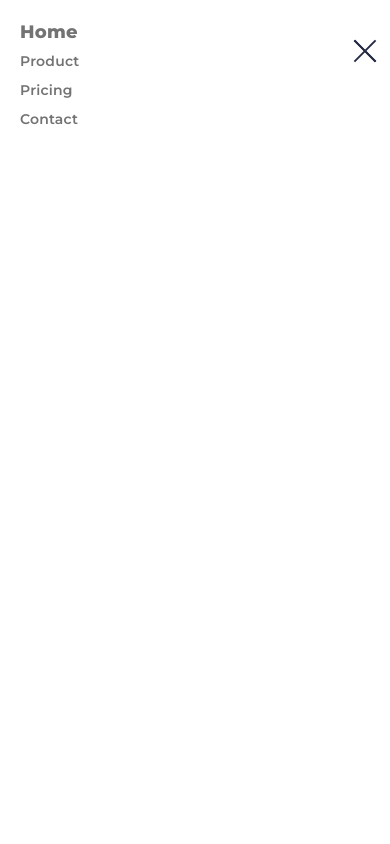
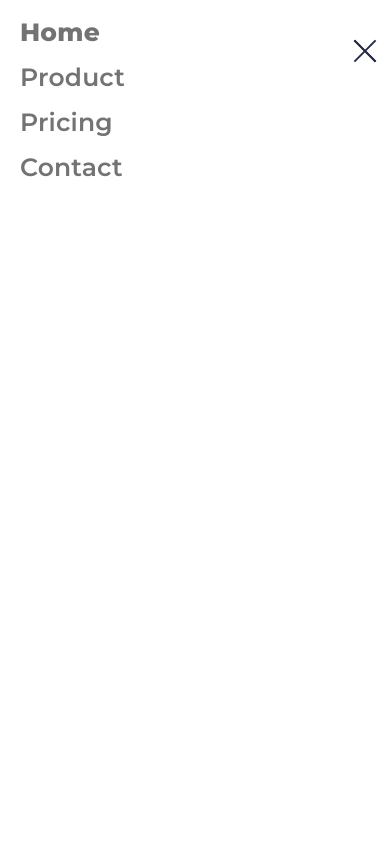
Before and after one commit to m-uson/relvise, a plain HTML site: page index.html in a window 390 px wide. Both pictures are taken after a click on the element 370 px from the left and 50 px from the top of the page. Shown: the top 844 px of the page. Drawn offline with nearby package versions, Linux system fonts and the light colour scheme.

Commit message:
new changes

```diff
--- a/js/index.js
+++ b/js/index.js
@@ -1,10 +1,12 @@
 const navItems = document.querySelectorAll(".header__menu li a");
 const burgerBtn = document.querySelector(".header__burger-btn");
 const menuBtn = document.querySelector(".header__menu");
+const body = document.querySelector("body"); // .body-lock {overflow: hidden}
 
 burgerBtn.addEventListener("click", function () {
   burgerBtn.classList.toggle("active");
   menuBtn.classList.toggle("menu-active");
+  body.classList.toggle("body-lock");
 });
 
 navItems.forEach((a) => {
--- a/scss/style.scss
+++ b/scss/style.scss
@@ -43,6 +43,9 @@ $v-color: #737373;
   @media screen and (max-width: 320px) {
     max-width: 300px;
   }
+}
+.body-lock {
+  overflow: hidden;
 }
 
 .header {
@@ -141,7 +144,7 @@ $v-color: #737373;
       margin: 0;
     }
     @media (max-width: 425px) {
-      margin-bottom: 5px;
+      margin-bottom: 20px;
     }
     a {
       font-style: normal;
@@ -151,14 +154,18 @@ $v-color: #737373;
       text-align: center;
       letter-spacing: 0.2px;
       color: $v-color;
-      margin-right: 20px;
       text-decoration: none;
       cursor: pointer;
+      @media screen and (max-width: 425px) {
+        font-size: 25px;
+      }
     }
   }
   .is-active {
     font-weight: 900;
-    font-size: 18px;
+    @media screen and (max-width: 425px) {
+      font-size: 25px;
+    }
   }
 
   &__content {
```
Also changed, not shown: css/style.css.
